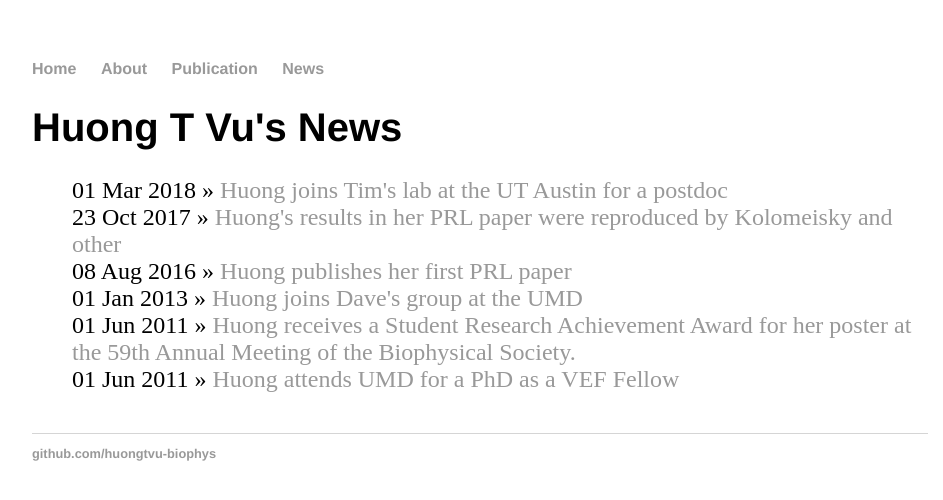
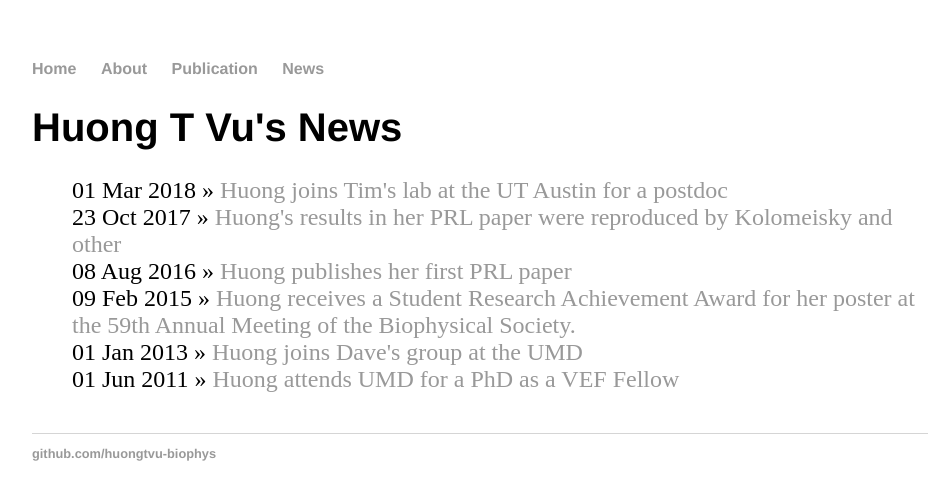
Before and after one commit to huongtvu-biophys/huongtvu-biophys, a Jekyll site: the page built from news/index.html, in a window 1280 px wide. Shown: the top 500 px of the page, without its empty margins (160-1103 px from the left). Built offline with Jekyll 4.4.1, drawn with Linux system fonts in a browser that asks for light colours.

Commit message:
Update 2015-02-09-BPS-student-award.md

```diff
--- a/_posts/2015-02-09-BPS-student-award.md
+++ b/_posts/2015-02-09-BPS-student-award.md
@@ -1,6 +1,6 @@
 ---
 layout: post
 title: "Huong receives a Student Research Achievement Award for her poster at the 59th Annual Meeting of the Biophysical Society."
-date: 2011-06-01
+date: 2015-02-09
 ---
 Huong attends the Biophysical Society Meeting for the first time in Baltimore and enjoys every single moment of the meeting. One of the trips that she will keep talking about for a very very long time. She is so thankful for the helps she received from her friends, colleagues and professors to make it happen. It is like a wonderful dream. Even the sunset view out from the convention center on that day is incredibly beautiful.
```
